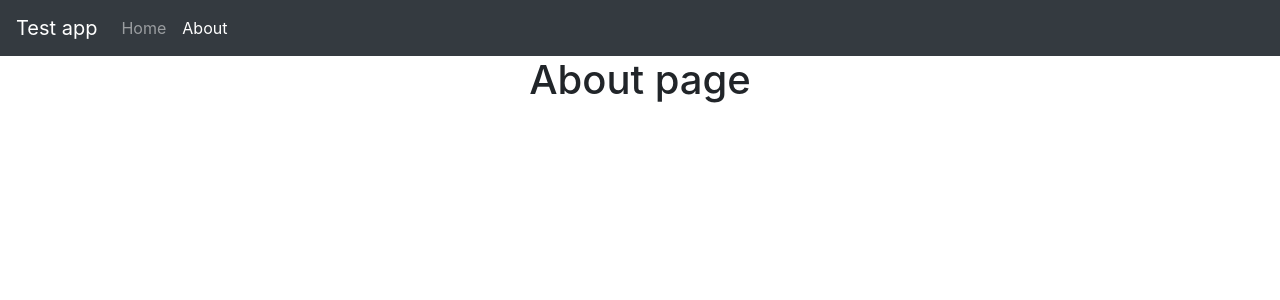
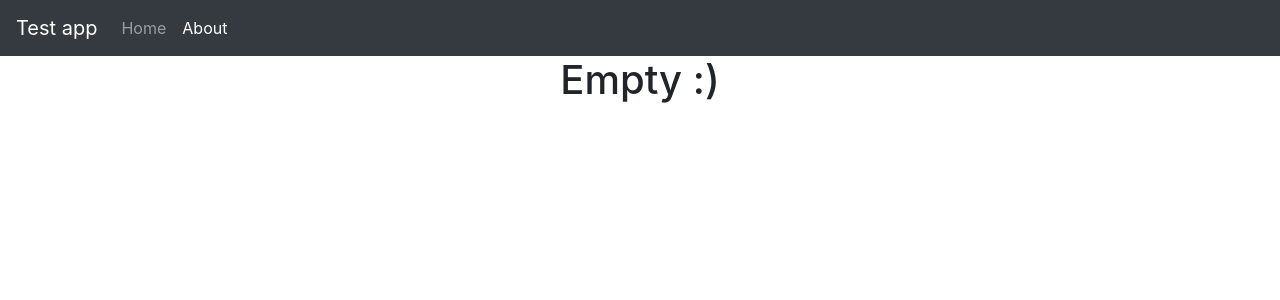
Before and after one commit to dizel852/react-test-app, a React (Create React App) app: page /about in a window 1280 px wide. Shown: the top 300 px of the page. Built offline with nearby package versions, Linux system fonts and the light colour scheme.

Commit message:
Major fix :)

```diff
--- a/src/components/About/About.jsx
+++ b/src/components/About/About.jsx
@@ -2,6 +2,6 @@ import React from 'react';
 
 export const About = () => (
   <React.Fragment>
-    <h1>About page</h1>
+    <h1>Empty :)</h1>
   </React.Fragment>
 );
```
